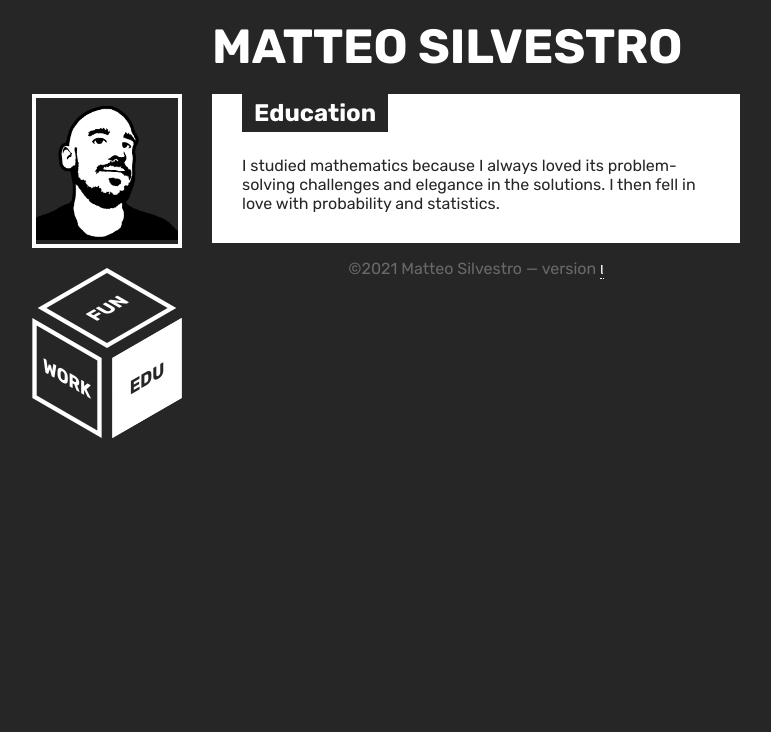
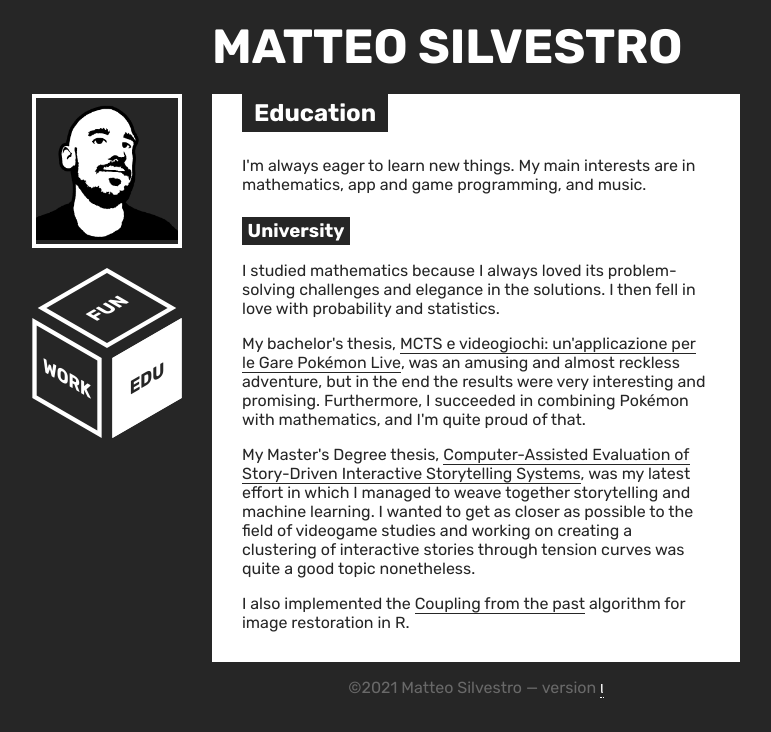
Before and after one commit to msilvestro/matteosilvestro, a Next.js app: page /education in a window 1280 px wide. Shown: the top 732 px of the page, without its empty margins (254-1025 px from the left). Built offline with nearby package versions, Linux system fonts and the light colour scheme.

Commit message:
Write university part of education page

```diff
--- a/src/pages/education.mdx
+++ b/src/pages/education.mdx
@@ -1,4 +1,27 @@
 ## Education
+
+I'm always eager to learn new things. My main interests are in mathematics, app
+and game programming, and music.
+
+### University
 
 I studied mathematics because I always loved its problem-solving challenges and
 elegance in the solutions. I then fell in love with probability and statistics.
+
+My bachelor's thesis, [MCTS e videogiochi: un'applicazione per le Gare Pokémon
+Live](https://github.com/msilvestro/mcts-contest), was an amusing and almost
+reckless adventure, but in the end the results were very interesting and
+promising. Furthermore, I succeeded in combining Pokémon with mathematics, and
+I'm quite proud of that.
+
+My Master's Degree thesis, [Computer-Assisted Evaluation of Story-Driven
+Interactive Storytelling Systems](https://github.com/msilvestro/dupin), was my
+latest effort in which I managed to weave together storytelling and machine
+learning. I wanted to get as closer as possible to the field of videogame
+studies and working on creating a clustering of interactive stories through
+tension curves was quite a good topic nonetheless.
+
+I also implemented the [Coupling from the past][cftp] algorithm for image
+restoration in R.
+
+[cftp]: https://gist.github.com/msilvestro/b0c5106f3bdc685cc39618b70bb309c5
```
